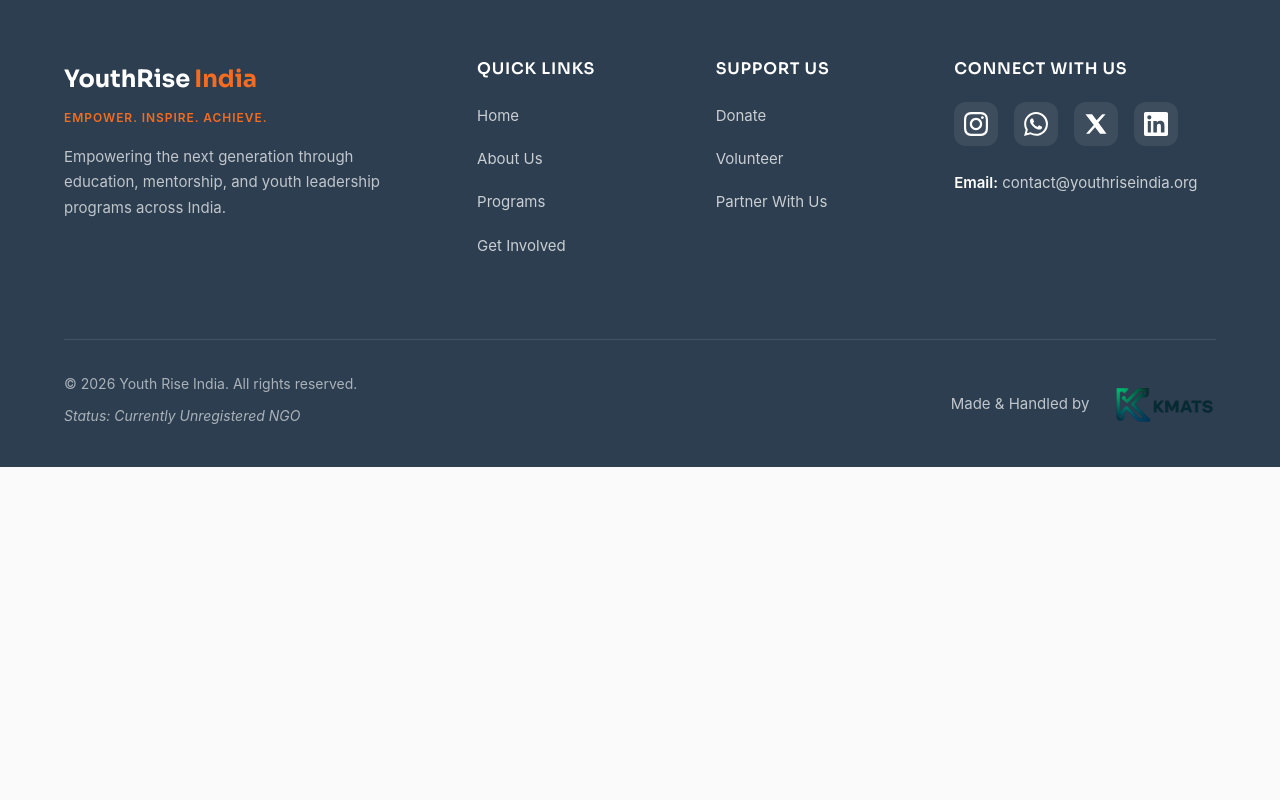
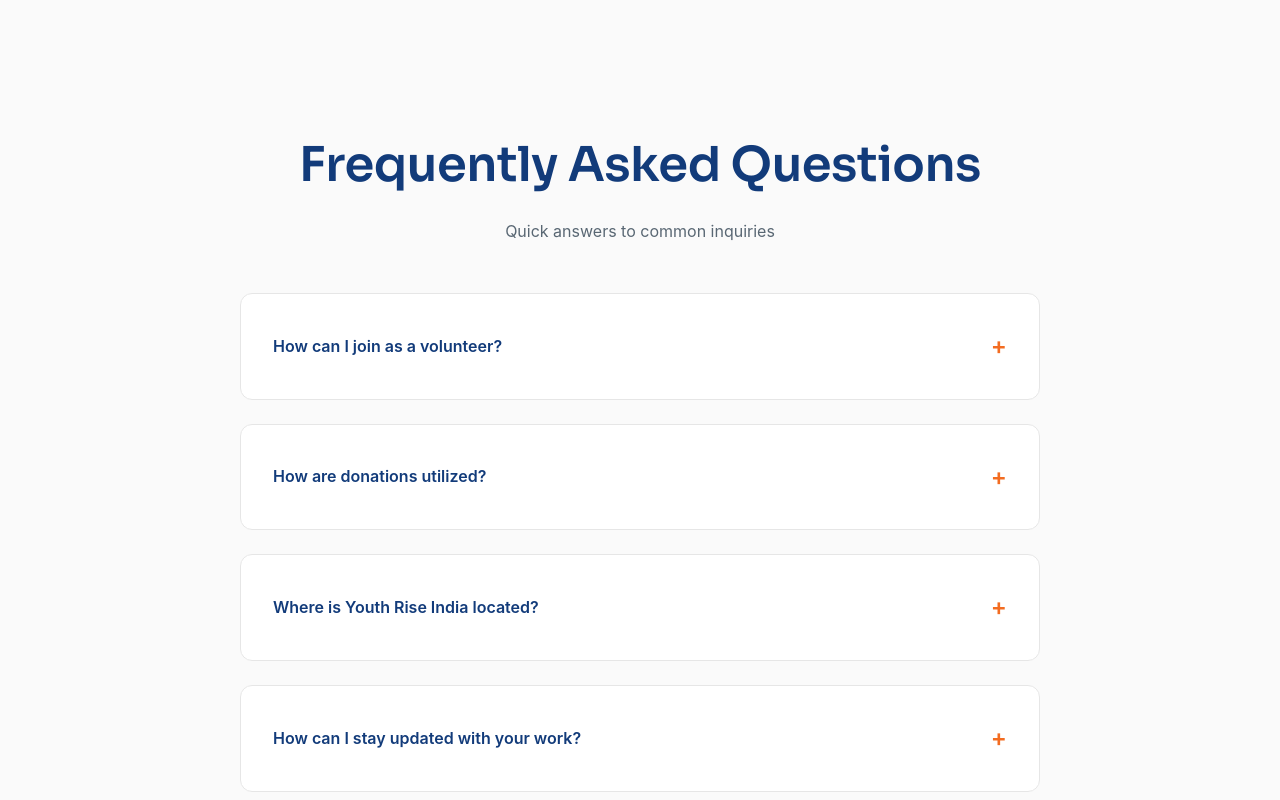
Before and after one commit to krishankshh/Youth_Rise, a React (Vite) app: page /contact in a window 1280 px wide. Shown: the part 1420-2220 px from the top of the page. Before the commit the page ends 1887 px from the top, so only its background shows below. Built offline with nearby package versions, Linux system fonts and the light colour scheme; a web font is replaced by a local one.

Commit message:
added faqs

```diff
--- a/src/pages/Contact.css
+++ b/src/pages/Contact.css
@@ -238,7 +238,62 @@
   color: #721c24;
   border: 1px solid #f5c6cb;
 }
+.contact-faq {
+  margin-top: var(--space-3xl);
+  max-width: 800px;
+  margin-left: auto;
+  margin-right: auto;
+}
 
+.faq-header {
+  margin-bottom: var(--space-xl);
+}
+
+.faq-list {
+  display: flex;
+  flex-direction: column;
+  gap: var(--space-md);
+}
+
+.faq-item {
+  background: var(--white);
+  border: 1px solid var(--soft-grey);
+  border-radius: var(--radius-md);
+  overflow: hidden;
+  cursor: pointer;
+  transition: all 0.3s ease;
+}
+
+.faq-item:hover {
+  border-color: var(--saffron-orange);
+}
+
+.faq-question {
+  padding: var(--space-lg);
+  display: flex;
+  justify-content: space-between;
+  align-items: center;
+  font-weight: 600;
+  color: var(--deep-blue);
+}
+
+.faq-answer {
+  max-height: 0;
+  overflow: hidden;
+  transition: max-height 0.3s ease-out, padding 0.3s ease;
+  background: var(--off-white);
+}
+
+.faq-item.active .faq-answer {
+  max-height: 200px; /* Adjust based on content */
+  padding: var(--space-lg);
+  border-top: 1px solid var(--soft-grey);
+}
+
+.faq-icon {
+  color: var(--saffron-orange);
+  font-size: 1.5rem;
+}
 @media (max-width: 992px) {
   .contact-grid {
     grid-template-columns: 1fr;
--- a/src/pages/Contact.jsx
+++ b/src/pages/Contact.jsx
@@ -81,6 +81,7 @@ function Contact() {
       setIsSubmitting(false);
     }
   };
+  const [activeFaq, setActiveFaq] = useState(null);
 
   return (
     <div className="contact-page">
@@ -258,6 +259,54 @@ function Contact() {
           </div>
         </div>
       </section>
+      {/* --- FAQ Section --- */}
+<section className="faq-section section">
+  <div className="container">
+    <div className="contact-faq scroll-animate">
+      <div className="faq-header text-center">
+        <h2>Frequently Asked Questions</h2>
+        <p>Quick answers to common inquiries</p>
+      </div>
+
+      <div className="faq-list">
+        {[
+          {
+            q: "How can I join as a volunteer?",
+            a: "You can join by filling out our volunteer form or reaching out via WhatsApp. We have various roles available in teaching, social media, and event management."
+          },
+         {
+    q: "How are donations utilized?",
+    a: "Donations are used to support youth education programs, skill-building initiatives, community outreach activities, and the operational costs required to run our projects effectively."
+  },
+          {
+  q: "Where is Youth Rise India located?",
+  a: "Youth Rise India is based in Mumbai, Maharashtra. Our initiatives and programs are primarily carried out through on-ground activities focused on community engagement and youth empowerment."
+},
+          {
+    q: "How can I stay updated with your work?",
+    a: "You can follow us on Instagram and join our WhatsApp community to stay informed about our programs, events, and impact stories."
+  }
+        ].map((faq, index) => (
+          <div
+            key={index}
+            className={`faq-item ${activeFaq === index ? 'active' : ''}`}
+            onClick={() => setActiveFaq(activeFaq === index ? null : index)}
+          >
+            <div className="faq-question">
+              <span>{faq.q}</span>
+              <span className="faq-icon">{activeFaq === index ? '−' : '+'}</span>
+            </div>
+            <div className="faq-answer">
+              <div className="answer-content">
+                <p>{faq.a}</p>
+              </div>
+            </div>
+          </div>
+        ))}
+      </div>
+    </div>
+  </div>
+</section>
     </div>
   );
 }
```
